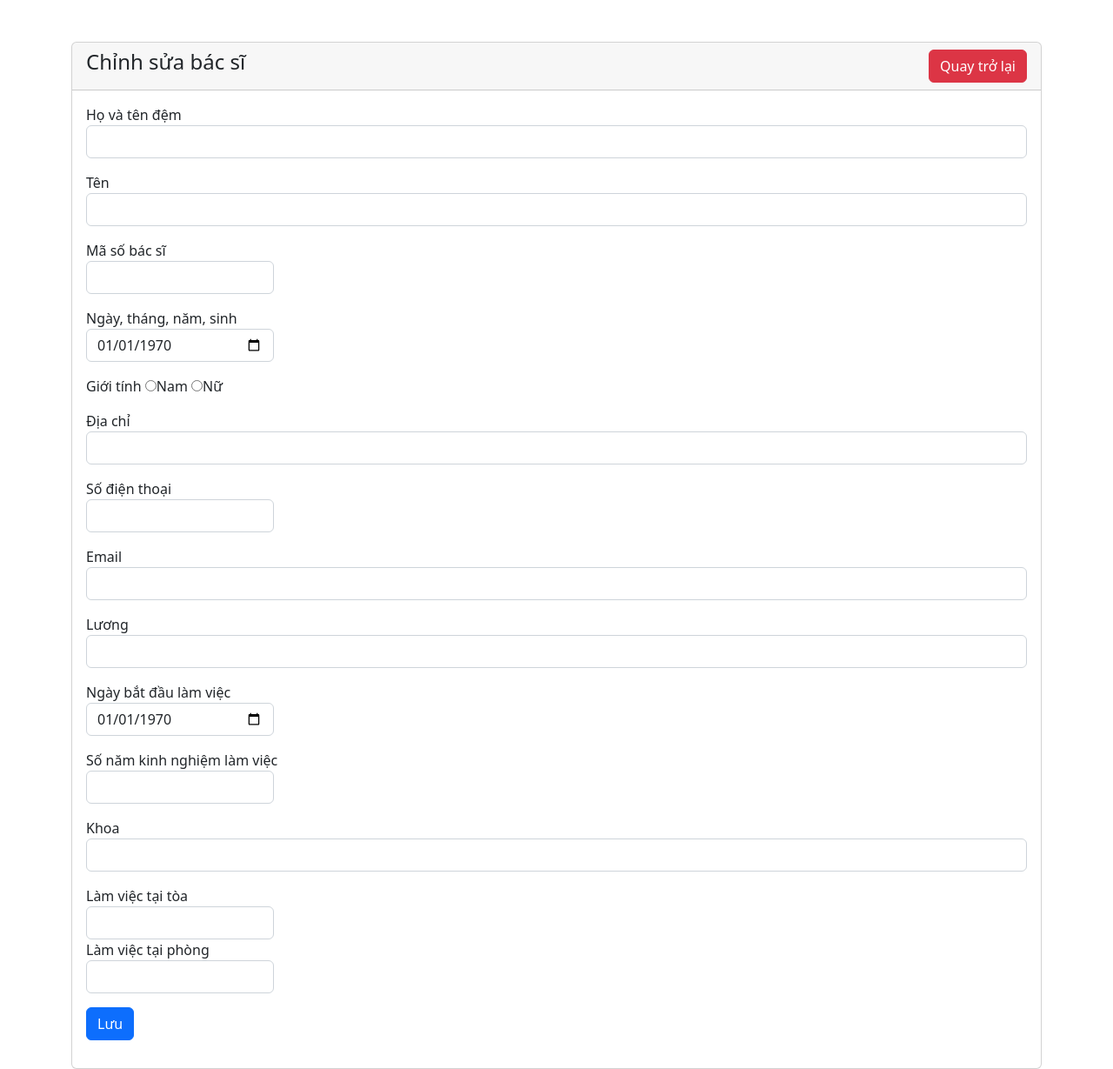
After one commit to lequoctrang4/Hospital, a PHP site: page /ORCL/Views/frontend/doctor/edit.php in a window 1280 px wide. The commit adds this page. Shown: the whole page at 87% size. Run offline with PHP 8.4, Linux system fonts and the light colour scheme; the template is opened without the code that fills it, so the values that code supplies are empty.

Commit message:
07/12/2022

```diff
--- a/Models/DoctorModel.php
+++ b/Models/DoctorModel.php
@@ -39,6 +39,7 @@ class DoctorModel extends BaseModel{
         return $this->runBySQL($sql);
     }
     public function update(){
+
     }
 }
 ?>
--- /dev/null
+++ b/Views/frontend/doctor/edit.php
@@ -0,0 +1,95 @@
+<?php
+//     echo "<pre>";
+// print_r($doctor);
+//     echo "</pre>";
+?>
+<!DOCTYPE html>
+<html lang="en">
+<head>
+    <meta charset="UTF-8">
+    <meta http-equiv="X-UA-Compatible" content="IE=edge">
+    <meta name="viewport" content="width=device-width, initial-scale=1.0">
+    <title>Thông tin bác sĩ</title>
+    <link href="https://cdn.jsdelivr.net/npm/bootstrap@5.2.3/dist/css/bootstrap.min.css" rel="stylesheet" integrity="sha384-rbsA2VBKQhggwzxH7pPCaAqO46MgnOM80zW1RWuH61DGLwZJEdK2Kadq2F9CUG65" crossorigin="anonymous">
+</head>
+<body>
+
+<div class="container mt-5">
+        <div class="row">
+          <div class="col-md-12">
+            <div class="card">
+              <div class="card-header">
+                <h4>Chỉnh sửa bác sĩ
+                  <a href="?controller=doctor&action=index" class="btn btn-danger float-end">Quay trở lại</a>
+                </h4>
+              </div>
+              <div class="card-body">
+                <form action="?controller=doctor&action=store" method="POST">
+                  <div class="mb-3">
+                    <label>Họ và tên đệm</label>
+                    <input type="text" name="fname" value="<?= $doctor['FNAME']; ?>" class="form-control">
+                  </div>
+                  <div class="mb-3">
+                    <label>Tên</label>
+                    <input type="text" name="lname" value="<?= $doctor['LNAME']; ?>" class="form-control">
+                  </div>
+                  <div class="mb-3">
+                    <label>Mã số bác sĩ</label>
+                    <input type="text" name="S_ID" value="<?= $doctor['S_ID']; ?>" class="form-control" style="width: 20%">
+                  </div>
+                  <div class="mb-3">
+                    <label>Ngày, tháng, năm, sinh</label>
+                    <input type="date" name="bdate" value="<?= str_replace('/','-' , date('Y/m/d', strtotime($doctor["BDATE"]))) ?>" class="form-control" style="width: 20%">
+                  </div>
+                  <div class="mb-3">
+                    <label>Giới tính</label>
+                    <input name="sex" type="radio" value="Nam" <?php if ($doctor['SEX'] == "Nam") echo "checked"?>/>Nam
+                    <input name="sex" type="radio" value="Nữ" <?php if ($doctor['SEX'] == "Nữ") echo "checked"?>/>Nữ
+                  </div>
+                  <div class="mb-3">
+                    <label>Địa chỉ</label>
+                    <input type="text" name="address" value="<?= $doctor['ADDRESS']; ?>" class="form-control">
+                  </div>
+                  <div class="mb-3">
+                    <label>Số điện thoại</label>
+                    <input type="text" name="phone" value="<?= $doctor['PHONE_NUMBER']; ?>" class="form-control" style="width: 20%">
+                  </div>
+                  <div class="mb-3">
+                    <label>Email</label>
+                    <input type="mail" name="email" value="<?= $doctor['EMAIL']; ?>" class="form-control">
+                  </div>
+                  <div class="mb-3">
+                    <label>Lương</label>
+                    <input type="text" name="salary" value="<?= $doctor['SALARY']; ?>" class="form-control">
+                  </div>
+                  <div class="mb-3">
+                    <label>Ngày bắt đầu làm việc</label>
+                    <input type="date" name="start_date" value="<?= str_replace('/','-' , date('Y/m/d', strtotime($doctor["START_DATE"]))) ?>" class="form-control" style="width: 20%">
+                  </div>
+                  <div class="mb-3">
+                    <label>Số năm kinh nghiệm làm việc</label>
+                    <input type="text" name="expe" value="<?= $doctor['EXPERIENCE_JOB']; ?>" class="form-control" style="width: 20%">
+                  </div>
+                  <div class="mb-3">
+                    <label>Khoa</label>
+                    <input type="text" name="faculty" value="<?= $doctor['F_NAME']; ?>" class="form-control">
+                  </div>
+                  <div class="mb-3">
+                    <label>Làm việc tại tòa</label>
+                    <input type="text" name="build_id" value="<?= $doctor['BUIL_ID']; ?>" class="form-control" style="width: 20%">
+                    <label>Làm việc tại phòng</label>
+                    <input type="text" name="room_id" value="<?= $doctor['ROOM_ID']; ?>" class="form-control" style="width: 20%;">
+                  </div>
+                  <div class="mb-3">
+                    <button type="submit" name="update_doctor" class="btn btn-primary">Lưu</button>
+                  </div>
+                </form>
+              </div>
+            </div>
+          </div>
+        </div>
+      </div>
+
+<script src="https://cdn.jsdelivr.net/npm/bootstrap@5.2.3/dist/js/bootstrap.bundle.min.js" integrity="sha384-kenU1KFdBIe4zVF0s0G1M5b4hcpxyD9F7jL+jjXkk+Q2h455rYXK/7HAuoJl+0I4" crossorigin="anonymous"></script>
+</body>
+</html>
--- a/Views/frontend/doctor/index.php
+++ b/Views/frontend/doctor/index.php
@@ -42,7 +42,7 @@
                                 <td><?= $data['F_NAME']; ?></td>
                                 <td>
                                     <a href="?controller=doctor&action=views&id=<?= $data['S_ID']; ?>" class="btn btn-success btn-sm">Xem</a>
-                                    <a href="?controller=doctor&action=editPatient&id=" class="btn btn-success btn-sm">Chỉnh sửa</a>
+                                    <a href="?controller=doctor&action=edit&id=<?= $data['S_ID']; ?>" class="btn btn-success btn-sm">Chỉnh sửa</a>
                                     <form action="?controller=doctor&action=store" method="POST" class="d-inline">
                                         <button type="submit" name="delete_doctor" value="" class="btn btn-danger btn-sm">Xóa</button>
                                     </form>
```
Also changed, not shown: Controllers/DoctorController.php (+34 -1 lines).
